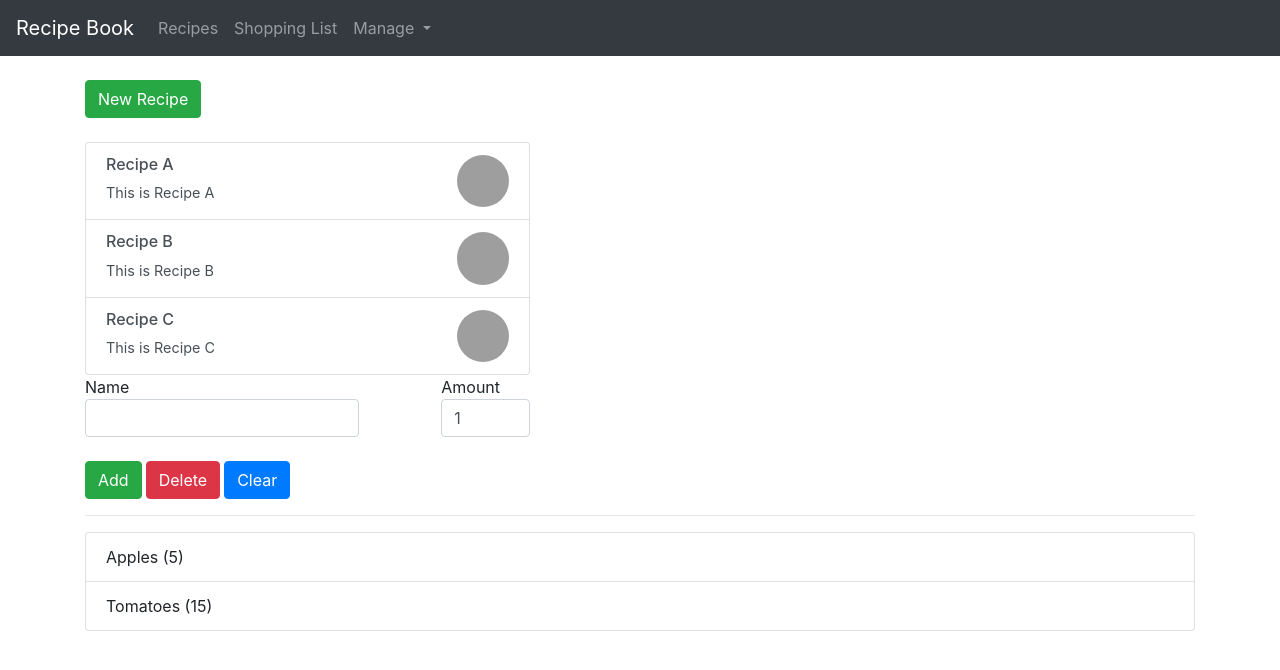
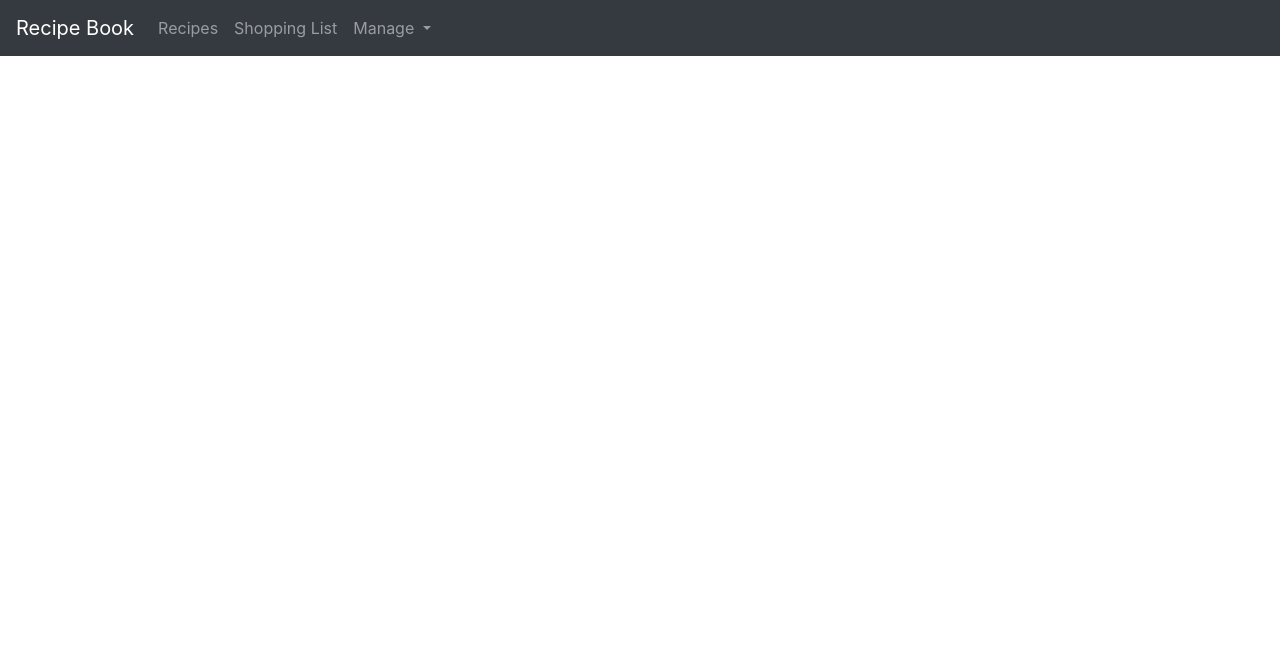
Before and after one commit to emirhanaydin/ng-shopping, an Angular app: page / in a window 1280 px wide. Shown: the top 670 px of the page. Built offline with nearby package versions, Linux system fonts and the light colour scheme; grey boxes are pictures that could not be loaded.

Commit message:
Implement the basic navigation functionality

```diff
--- a/src/app/app.component.html
+++ b/src/app/app.component.html
@@ -1,5 +1,5 @@
-<app-header></app-header>
+<app-header (navSelected)="onNavSelected($event)"></app-header>
 <div class="container">
-  <app-recipes></app-recipes>
-  <app-shopping-list></app-shopping-list>
+  <app-recipes *ngIf="selectedNav === 'recipe'"></app-recipes>
+  <app-shopping-list *ngIf="selectedNav === 'shopping-list'"></app-shopping-list>
 </div>
--- a/src/app/app.component.ts
+++ b/src/app/app.component.ts
@@ -6,5 +6,10 @@ import { Component } from '@angular/core';
   styleUrls: ['./app.component.scss']
 })
 export class AppComponent {
+  selectedNav: string;
   title = 'shopping';
+
+  onNavSelected(nav: string) {
+    this.selectedNav = nav;
+  }
 }
--- a/src/app/header/header.component.html
+++ b/src/app/header/header.component.html
@@ -5,8 +5,8 @@
 
   <div class="collapse navbar-collapse">
     <ul class="navbar-nav">
-      <li class="nav-item"><a class="nav-link" href="#">Recipes</a></li>
-      <li class="nav-item"><a class="nav-link" href="#">Shopping List</a></li>
+      <li class="nav-item"><a (click)="onClickNav('recipe')" class="nav-link" href="#">Recipes</a></li>
+      <li class="nav-item"><a (click)="onClickNav('shopping-list')" class="nav-link" href="#">Shopping List</a></li>
       <li class="nav-item dropdown">
         <a class="nav-link dropdown-toggle" href="#">Manage <span class="caret"></span></a>
         <div class="dropdown-menu">
--- a/src/app/header/header.component.ts
+++ b/src/app/header/header.component.ts
@@ -1,4 +1,4 @@
-import { Component, OnInit } from '@angular/core';
+import { Component, EventEmitter, OnInit, Output } from '@angular/core';
 
 @Component({
   selector: 'app-header',
@@ -6,6 +6,7 @@ import { Component, OnInit } from '@angular/core';
   styleUrls: ['./header.component.scss']
 })
 export class HeaderComponent implements OnInit {
+  @Output() navSelected = new EventEmitter<string>();
 
   constructor() {
   }
@@ -13,4 +14,8 @@ export class HeaderComponent implements OnInit {
   ngOnInit() {
   }
 
+  onClickNav(nav: string) {
+    this.navSelected.emit(nav);
+  }
+
 }
```
